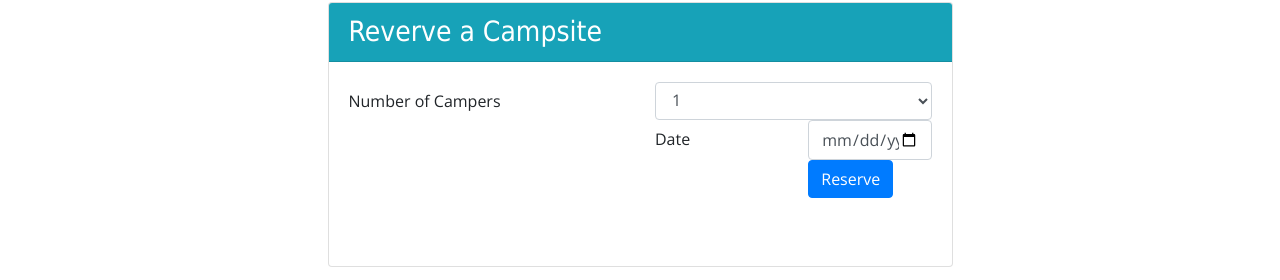
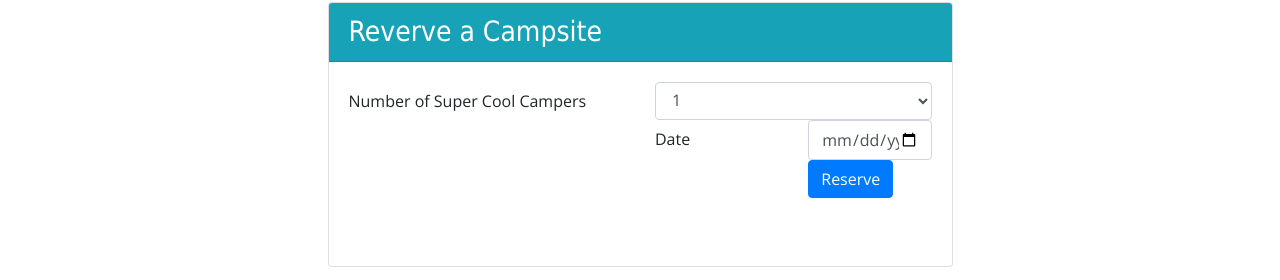
Before and after one commit to maggiecat100/changeItUp.html, a website: page changeItUp.html in a window 1280 px wide. Shown: the part 1752-2032 px from the top of the page. Drawn offline with nearby package versions, Linux system fonts and the light colour scheme.

Commit message:
First commit

```diff
--- a/changeItUp.html
+++ b/changeItUp.html
@@ -205,7 +205,7 @@
                 <div class="card-body">
                     <form id="reserveForm">
                         <div class="form-group row">
-                            <label for="numCampers" class="col-sm-6 col-form-label">Number of Campers</label>
+                            <label for="numCampers" class="col-sm-6 col-form-label">Number of Super Cool Campers</label>
                             <div class="col-sm-6">
                             <select class="form-control" name="numCampers" id="numCampers">
                                 <option value="1">1</option>
```
